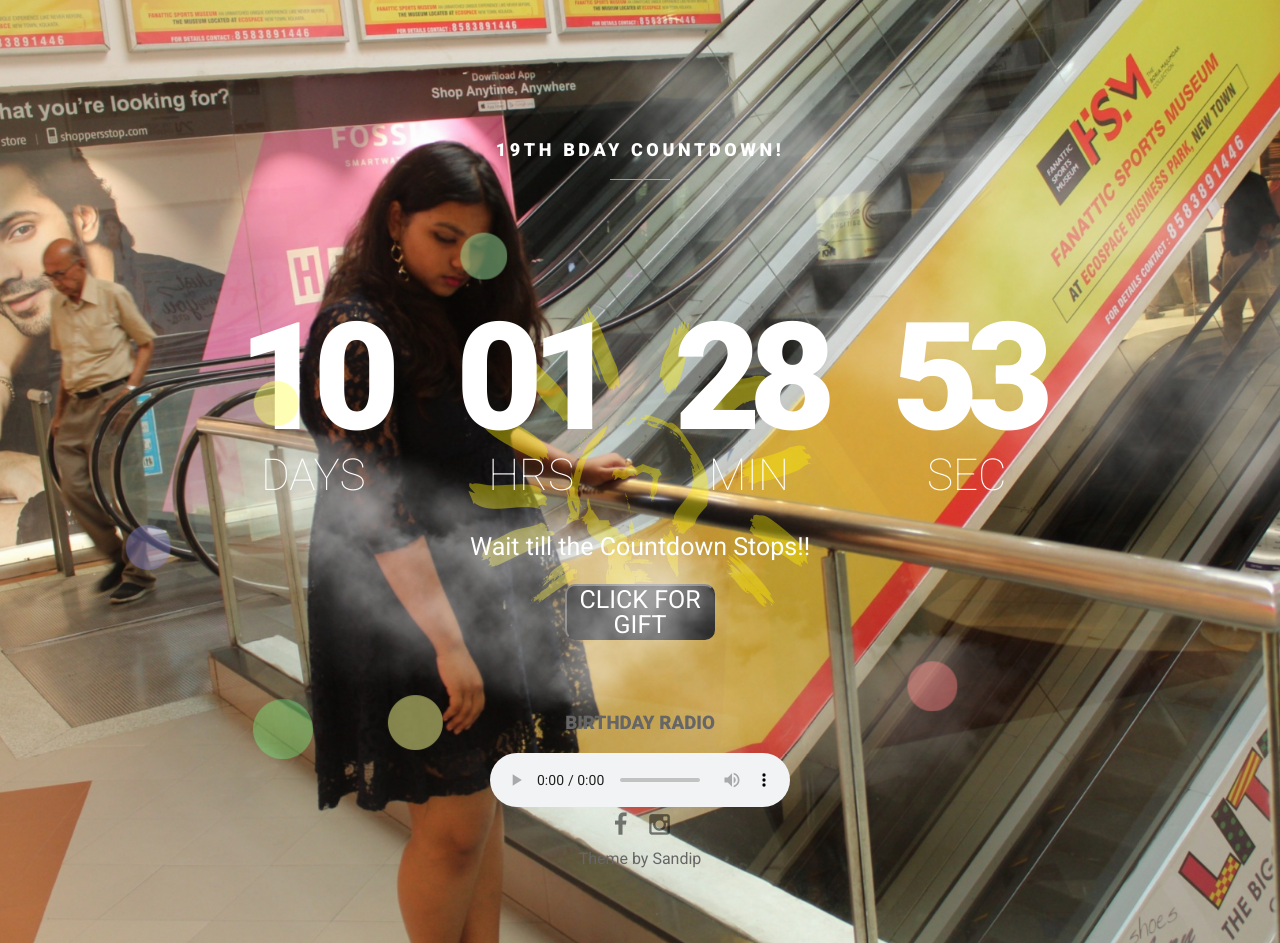
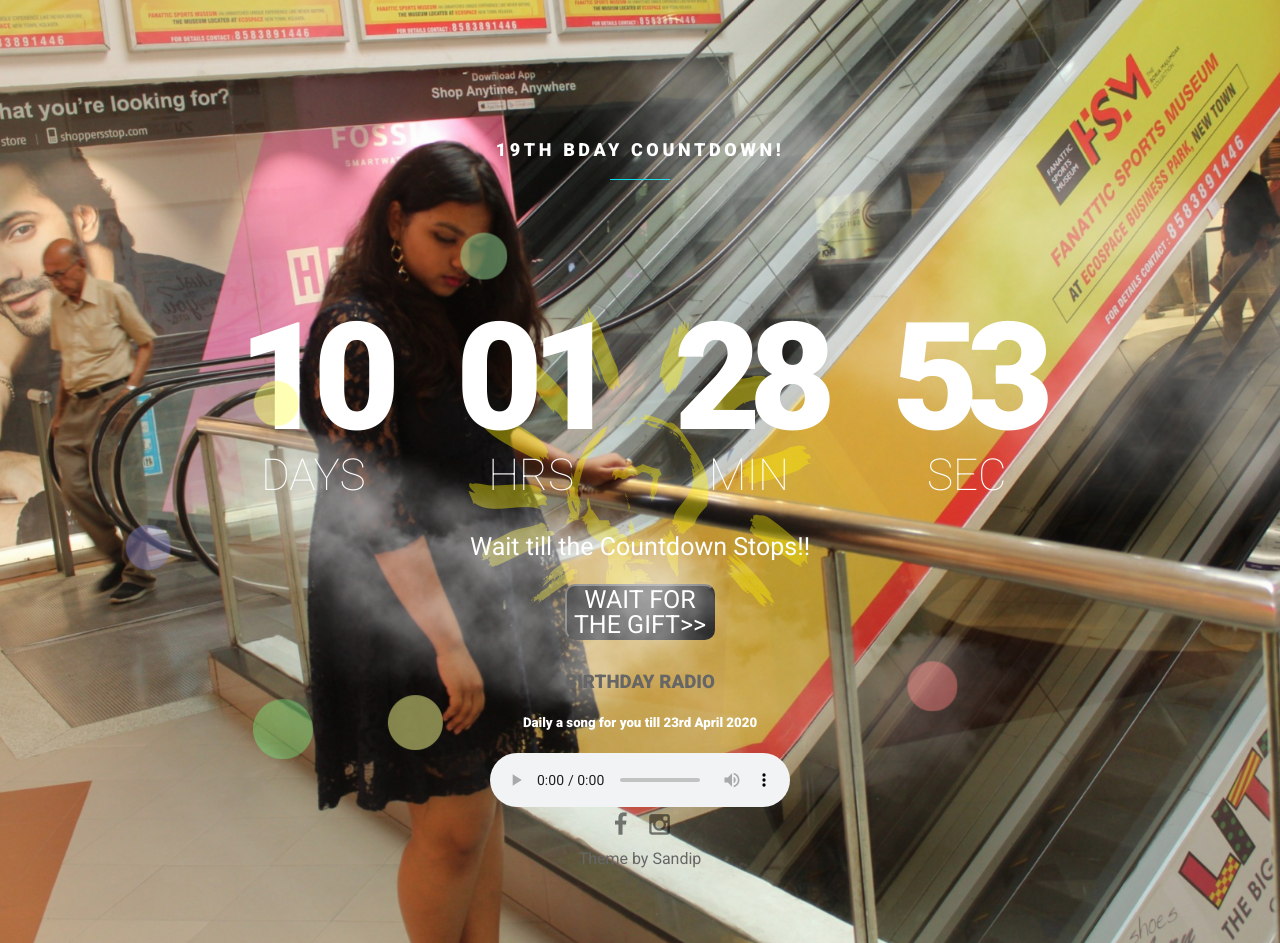
Before and after one commit to ADSANDY18/aditi2020, a PHP site: page / in a window 1280 px wide. Run offline with PHP 8.4, Linux system fonts and the light colour scheme.

Commit message:
Update index.php

```diff
--- a/index.php
+++ b/index.php
@@ -92,7 +92,7 @@
                            Wait till the Countdown Stops!!
                            <br>
                            <br>
-                           <button style="background-color: black;color: white; width: 150px;border-radius: 10px">CLICK FOR GIFT</button>
+                           <button style="background-color: black;color: white; width: 150px;border-radius: 10px">WAIT FOR THE GIFT>></button>
                         </p>
 
                     </div>
@@ -162,6 +162,7 @@
                 <li class="layer" data-depth="0.20">
                     <div class="contact">
                          <h3 style="color white">BIRTHDAY RADIO</h3>
+                        <h5 style="color:white">Daily a song for you till 23rd April 2020</h5>
              <audio controls autoplay>
 
   <source src="music.mpeg" type="audio/mpeg">
```
